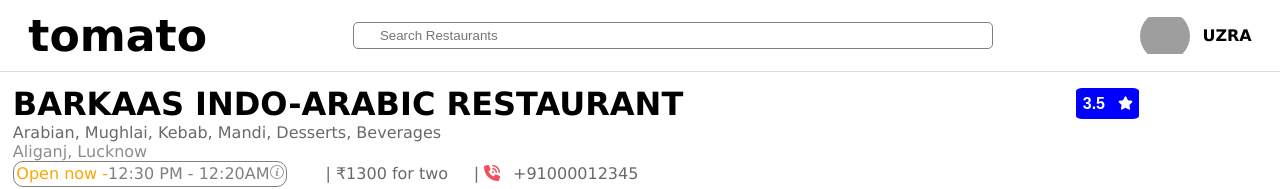
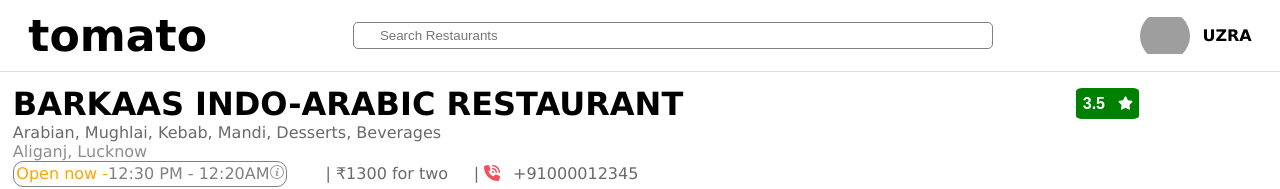
Before and after one commit to Uzrakhan/Tomato-food-app, a React (Vite) app: page /restaurant/1 in a window 1280 px wide. Shown: the top 189 px of the page. Built offline with nearby package versions, Linux system fonts and the light colour scheme; grey boxes are pictures that could not be loaded.

Commit message:
Changed color to green again

```diff
--- a/src/pages/RestDetailsOverview.jsx
+++ b/src/pages/RestDetailsOverview.jsx
@@ -22,7 +22,7 @@
                     <h1>{restaurant.name}</h1>
                     <section>
                         <p
-                        style={{backgroundColor: 'blue', color: 'white', padding: '0.5vw 0.5vw', borderRadius: '10%', fontWeight:'bold', fontFamily: 'sans-serif'}}
+                        style={{backgroundColor: 'green', color: 'white', padding: '0.5vw 0.5vw', borderRadius: '10%', fontWeight:'bold', fontFamily: 'sans-serif'}}
                         >
                             {restaurant.rating}
                             <FontAwesomeIcon icon={faStar} style={{width: '15px', marginLeft: '1vw'}}/>
```
